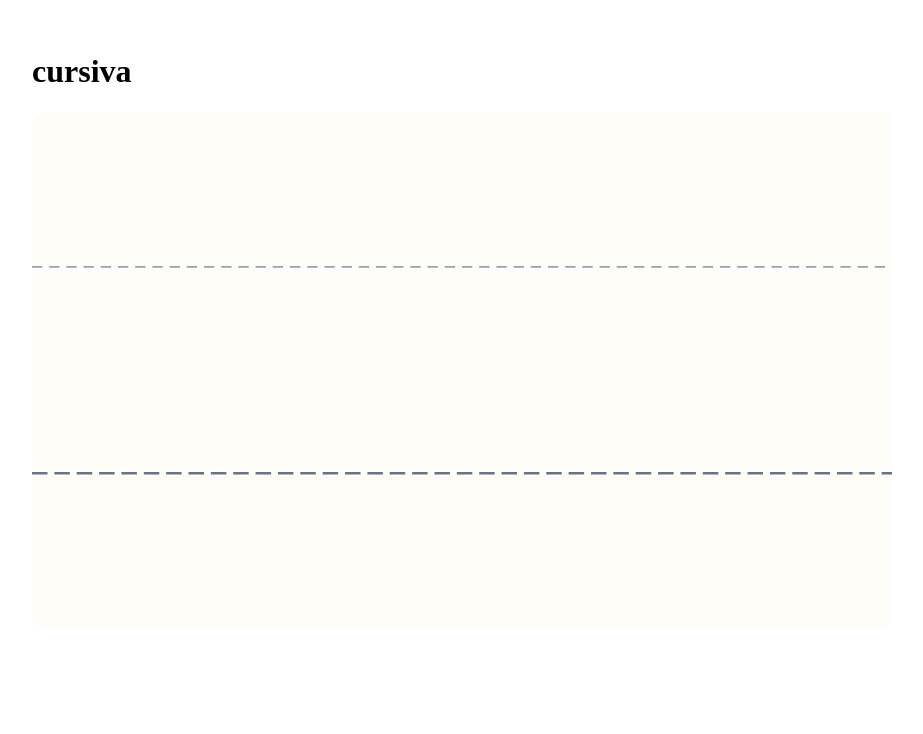
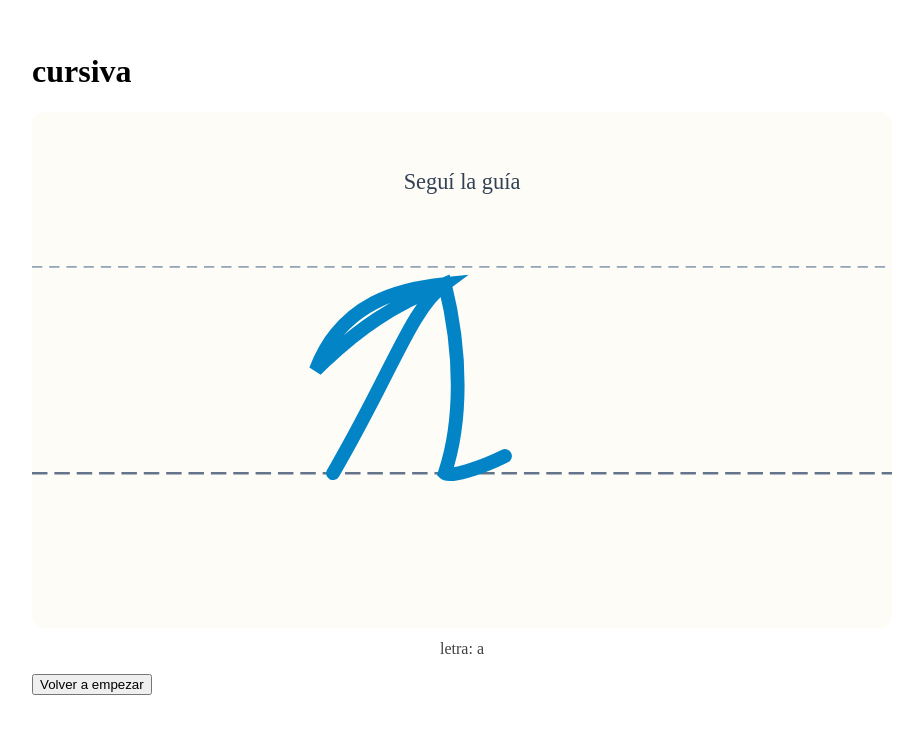
Before and after one commit to becodeb/cursiva, a React (Vite) app in the folder client/: page / in a window 1280 px wide. Shown: the top 734 px of the page, without its empty margins (178-1101 px from the left). Built offline with nearby package versions, Linux system fonts and the light colour scheme.

Commit message:
feat(modes): add guided demo and checkpoint rail with rescue hints

```diff
--- a/client/src/App.tsx
+++ b/client/src/App.tsx
@@ -1,11 +1,27 @@
-/** App shell. Trace canvas (U5); guided/free modes (U6) and the progress screen (U7) mount here later. */
-import TraceCanvas from './canvas/TraceCanvas'
+/** App shell. U6a wires the guided mode loop: demo → rail → replay on completion. U6b adds the handoff to free trace; U7 replaces this wiring with MainScreen (picker + progress). */
+import { useState } from 'react'
+import GuidedTrace from './modes/guidedTrace'
+import { getLetterConfig } from './letters/registry'
 
 export default function App() {
+  const [letterId, setLetterId] = useState('a')
+  const [session, setSession] = useState(0) // remount replays the demo after the rail completes
+  const letter = getLetterConfig(letterId)
+
   return (
     <main style={{ maxWidth: 860, margin: '0 auto', padding: '24px 16px' }}>
       <h1>cursiva</h1>
-      <TraceCanvas />
+      <GuidedTrace key={session} letter={letter} onComplete={() => setSession((s) => s + 1)} />
+      <p style={{ textAlign: 'center', marginTop: 12, opacity: 0.75 }}>letra: {letter.character}</p>
+      <button
+        type="button"
+        onClick={() => {
+          setSession((s) => s + 1)
+          setLetterId(letterId === 'a' ? 'c' : 'a')
+        }}
+      >
+        Volver a empezar
+      </button>
     </main>
   )
 }
--- /dev/null
+++ b/client/src/modes/guidedTrace.tsx
@@ -0,0 +1,126 @@
+// Mode 1 — guided demo + rail (guided-trace-mode spec, T5.1): the letter's
+// `draw_path` animates via framer-motion `pathLength` 0→1 at the timeline
+// delay/duration; pointer input is IGNORED while the demo plays (capture
+// disabled). After the full timeline — `max(delay + duration) + 200ms` — the
+// mode arms the rail: the live stroke must activate every checkpoint in strict
+// order (trace-validation), with a rescue hint when the head leaves the ideal
+// corridor or a wrong-direction contact occurs. Completing the rail emits
+// `onComplete` so the app hands off to free-trace (Mode 2).
+import { useCallback, useEffect, useMemo, useRef, useState } from 'react'
+import { checkCheckpointOrder } from '../canvas/validation/checkpoints'
+import { samplePath } from '../canvas/resample'
+import TraceCanvas, { type DrawDemo } from '../canvas/TraceCanvas'
+import type { LetterCheckpoint, LetterConfig, Point } from '../letters/types'
+
+/** One-line rescue guidance; `wrong` marks a direction fault. Free mode reuses it. */
+export function RescueHint({ wrong, y = 140 }: { wrong: boolean; y?: number }) {
+  return (
+    <text x={500} y={y} textAnchor="middle" fontSize={26} fill={wrong ? '#b91c1c' : '#3b82f6'}>
+      {wrong ? 'Seguí el orden del trazo' : 'Repasá sobre la guía'}
+    </text>
+  )
+}
+
+export interface GuidedFollow {
+  /** Checkpoint orders activated so far, in strict temporal order. */
+  activated: number[]
+  /** A direction fault was detected — wrong-direction rescue hint. */
+  wrongDirection: boolean
+  /** The stroke head drifted beyond the rail corridor of the ideal path. */
+  offPath: boolean
+  /** Every checkpoint activated in order — the rail is complete. */
+  complete: boolean
+}
+
+function dist(a: Point, b: Point): number {
+  const dx = a.x - b.x
+  const dy = a.y - b.y
+  return Math.hypot(dx, dy)
+}
+
+/**
+ * Live rail state over the accumulated stroke (called once per frame while
+ * drawing): strict-order activation reuses checkCheckpointOrder, and the
+ * rescue condition is the head leaving the corridor around the ideal path —
+ * corridor radius = widest checkpoint tolerance + 10px slack, so a passable
+ * trace never nags and a real drift shows the hint (spec "Leaves the rail").
+ */
+export function guidedFollowState(
+  points: Point[],
+  checkpoints: LetterCheckpoint[],
+  ideal: Point[],
+): GuidedFollow {
+  const order = checkCheckpointOrder(points, checkpoints)
+  const head = points[points.length - 1]
+  let offPath = false
+  if (head) {
+    const tol = Math.max(...checkpoints.map((c) => c.radius)) + 10
+    let best = Infinity
+    for (const p of ideal) best = Math.min(best, dist(head, p))
+    offPath = best > tol
+  }
+  return {
+    activated: order.activated,
+    wrongDirection: order.wrongDirection,
+    offPath,
+    complete: order.orderPassed,
+  }
+}
+
+export default function GuidedTrace({ letter, onComplete }: { letter: LetterConfig; onComplete: () => void }) {
+  const draw = letter.animationTimeline.find((s) => s.type === 'draw_path')
+  const demo: DrawDemo = {
+    d: letter.pathDefinition.d,
+    delay: (draw?.delay ?? 0) / 1000,
+    duration: (draw?.duration ?? 1000) / 1000,
+    strokeWidth: letter.pathDefinition.strokeWidth,
+  }
+  // Ready when the FULL timeline has finished: max(delay+duration) + 200ms.
+  const readyMs = Math.max(0, ...letter.animationTimeline.map((s) => (s.delay ?? 0) + s.duration)) + 200
+  const [phase, setPhase] = useState<'demo' | 'ready'>('demo')
+  const [hint, setHint] = useState<null | 'outside' | 'wrong'>(null)
+  const [drawing, setDrawing] = useState(false)
+  const completed = useRef(false)
+  const ideal = useMemo(() => samplePath(letter.pathDefinition.d), [letter])
+
+  useEffect(() => {
+    const t = window.setTimeout(() => setPhase('ready'), readyMs)
+    return () => window.clearTimeout(t)
+  }, [readyMs])
+
+  const onFrame = useCallback(
+    (points: Point[], isDrawing: boolean) => {
+      setDrawing(isDrawing)
+      if (!isDrawing) {
+        setHint(null)
+        return
+      }
+      if (phase !== 'ready' || completed.current) return
+      const s = guidedFollowState(points, letter.pathDefinition.checkpoints, ideal)
+      if (s.complete) {
+        completed.current = true
+        onComplete()
+        return
+      }
+      const next = s.wrongDirection ? 'wrong' : s.offPath ? 'outside' : null
+      setHint((prev) => (prev === next ? prev : next))
+    },
+    [phase, onComplete, letter, ideal],
+  )
+
+  return (
+    <TraceCanvas demo={demo} enabled={phase === 'ready'} onFrame={onFrame}>
+      {phase === 'demo' && (
+        <text x={500} y={90} textAnchor="middle" fontSize={26} fill="#334155">
+          Observá el trazo
+        </text>
+      )}
+      {phase === 'ready' && hint && <RescueHint wrong={hint === 'wrong'} />}
+      {phase === 'ready' && !hint && !drawing && (
+        <text x={500} y={90} textAnchor="middle" fontSize={26} fill="#334155">
+          Seguí la guía
+        </text>
+      )}
+    </TraceCanvas>
+  )
+}
```
Also changed, not shown: 1 other file (tests, documents, lock files or other folders).
